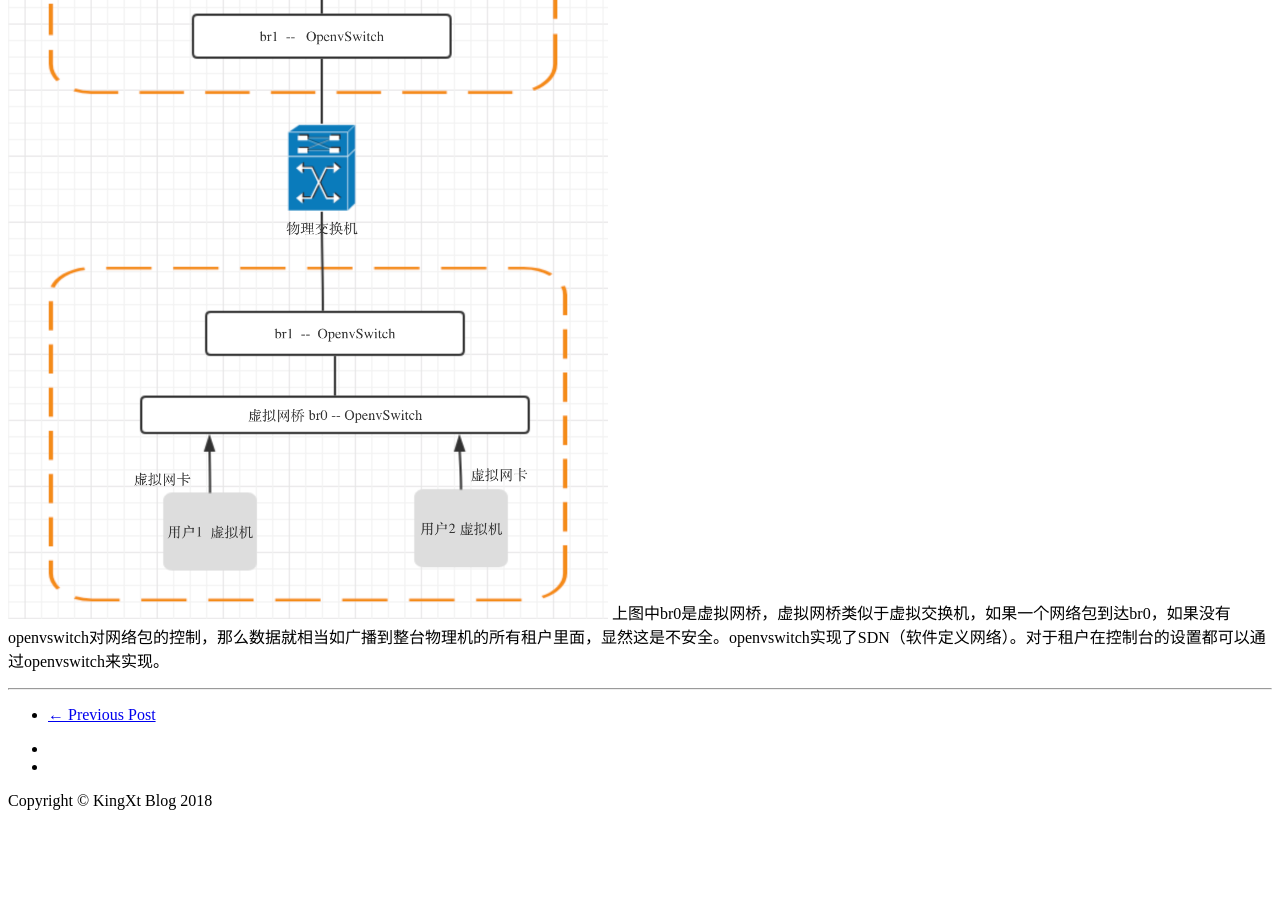
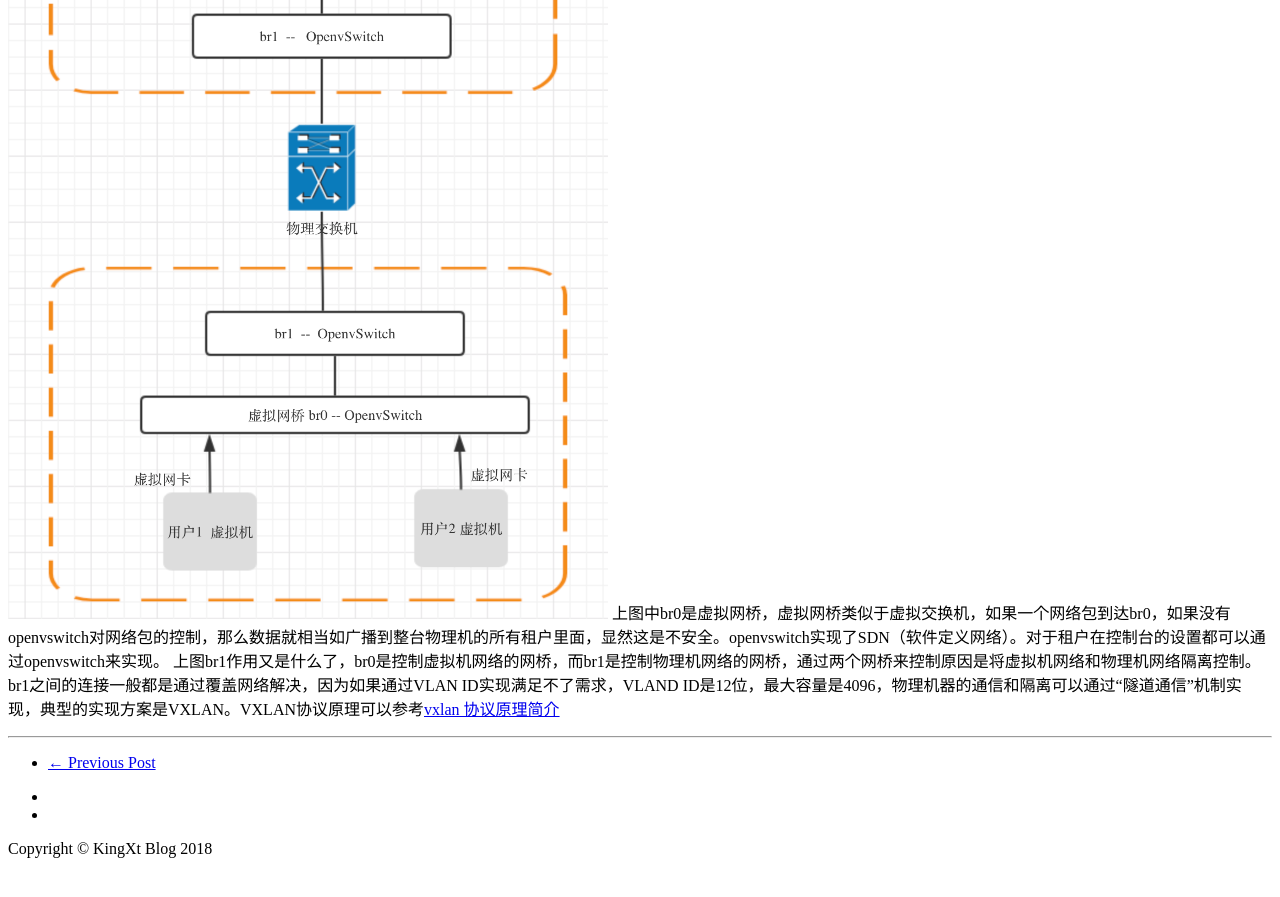
Before and after one commit to kingxt/kingxt.github.io, a Jekyll site: the page built from _posts/2018-10-14-网络是怎样连接的.md, in a window 1280 px wide and 900 px high, scrolled down 10686 px. Shown: the top 897 px of the window. Built offline with Jekyll 4.4.1, drawn with Linux system fonts in a browser that asks for light colours; nearby versions of some CDN libraries; comment, search, counter and statistics services are not loaded; before the commit the page ends 11538 px from its top, so only the background shows below that.

Commit message:
update post

```diff
--- a/_posts/2018-10-14-网络是怎样连接的.md
+++ b/_posts/2018-10-14-网络是怎样连接的.md
@@ -184,3 +184,4 @@ traceroute可以追踪到达目的地经过的路由器。traceroute是通过修
 SLB收到数据后经由交换机到达应用服务器，下图是两个物理机连接到交换机的结构图。
 <img src="/img/post/network-vm-vlan.png" width="600"/>
 上图中br0是虚拟网桥，虚拟网桥类似于虚拟交换机，如果一个网络包到达br0，如果没有openvswitch对网络包的控制，那么数据就相当如广播到整台物理机的所有租户里面，显然这是不安全。openvswitch实现了SDN（软件定义网络）。对于租户在控制台的设置都可以通过openvswitch来实现。
+上图br1作用又是什么了，br0是控制虚拟机网络的网桥，而br1是控制物理机网络的网桥，通过两个网桥来控制原因是将虚拟机网络和物理机网络隔离控制。br1之间的连接一般都是通过覆盖网络解决，因为如果通过VLAN ID实现满足不了需求，VLAND ID是12位，最大容量是4096，物理机器的通信和隔离可以通过“隧道通信”机制实现，典型的实现方案是VXLAN。VXLAN协议原理可以参考[vxlan 协议原理简介](https://cizixs.com/2017/09/25/vxlan-protocol-introduction/)
```
